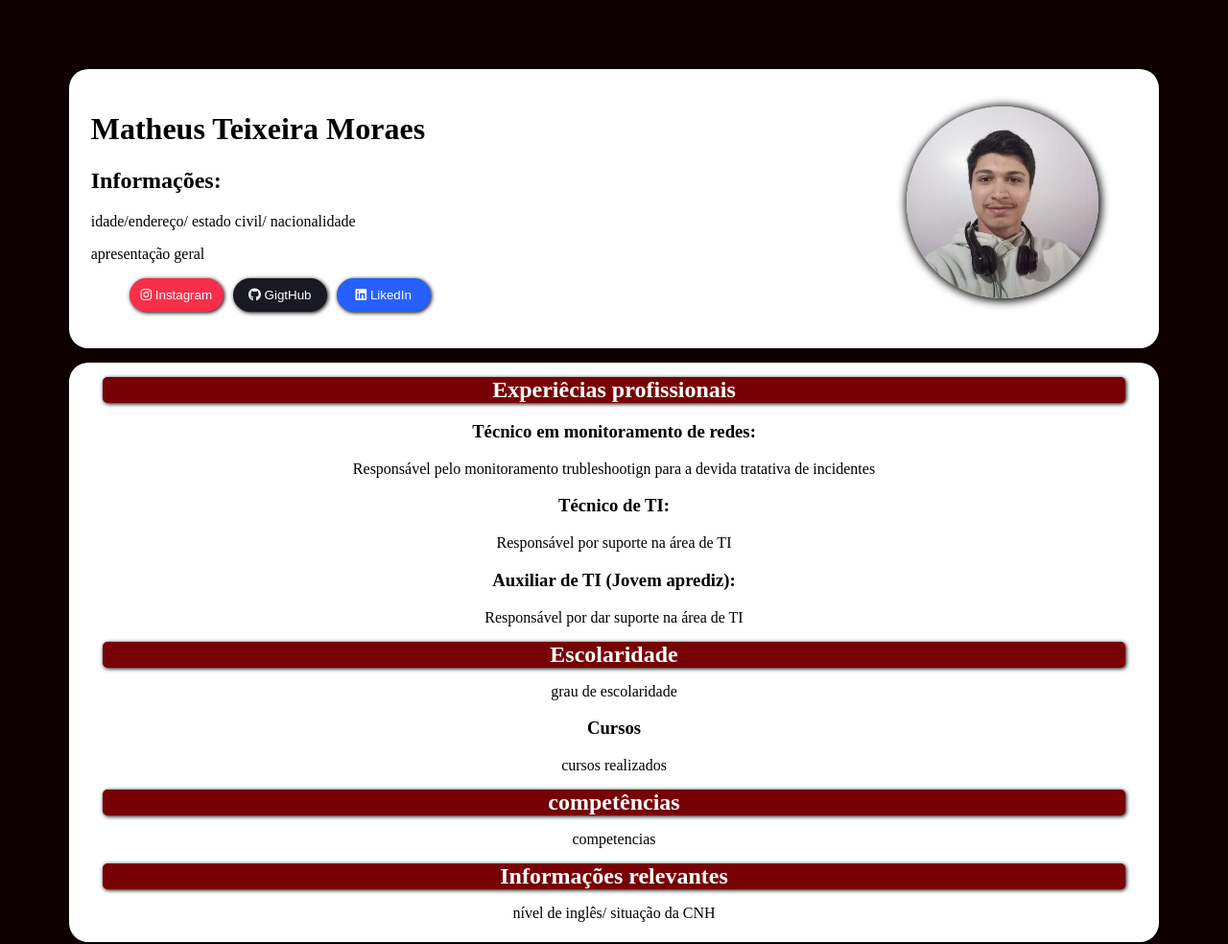
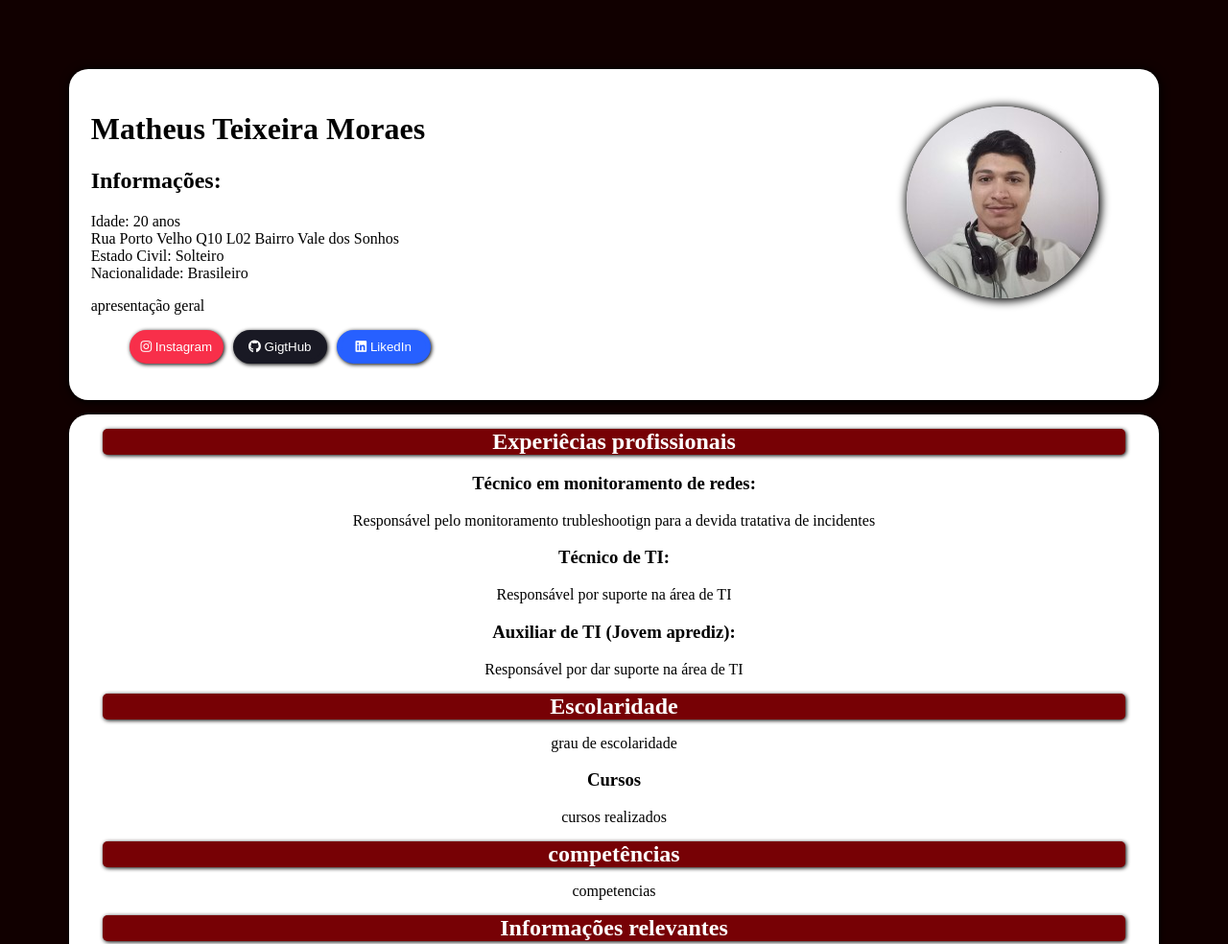
Before and after one commit to MatheusMoraes13/Curriculo, a plain HTML site: page index.html in a window 1280 px wide. Shown: the top 984 px of the page at 96% size. Drawn offline with Linux system fonts and the light colour scheme.

Commit message:
Update index.html 10/03

```diff
--- a/index.html
+++ b/index.html
@@ -19,7 +19,7 @@
             <h1>Matheus Teixeira Moraes</h1>
 
             <h2>Informações:</h2>
-            <p>idade/endereço/ estado civil/ nacionalidade</p>
+            <p>Idade: 20 anos<br/>Rua Porto Velho Q10 L02 Bairro Vale dos Sonhos<br/>Estado Civil: Solteiro<br/>Nacionalidade: Brasileiro</p>
             <p>apresentação geral</p>
 
             <nav>
```
